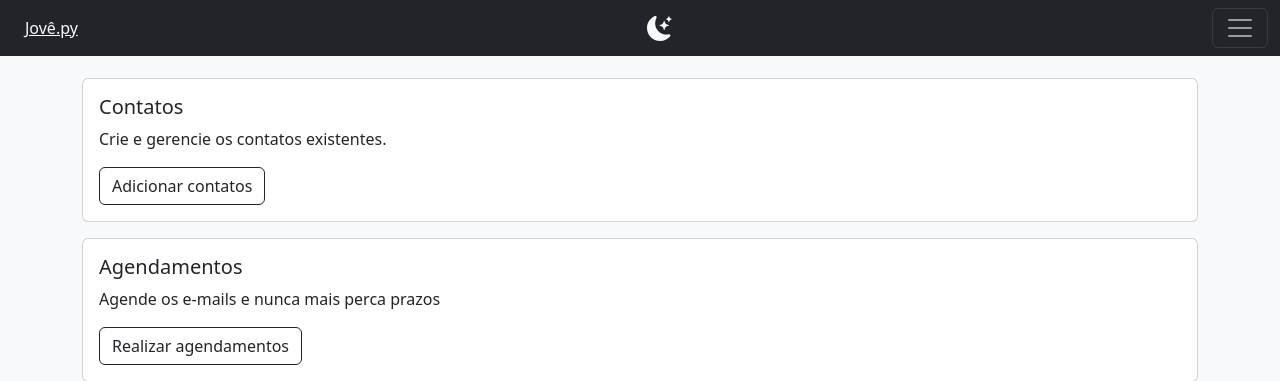
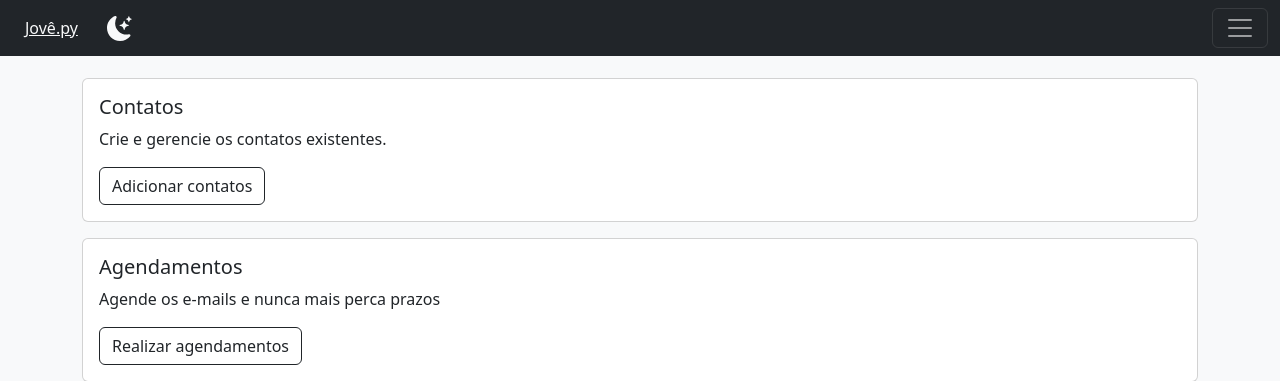
Before and after one commit to PortfolioJovePy/Portfolio, a Django app: page /e-mails/ in a window 1280 px wide. Shown: the top 381 px of the page. Run offline with Django 4.2, Linux system fonts and the light colour scheme; data that the repository does not hold is empty.

Commit message:
Atualizar o base.html

```diff
--- a/principal/templates/base.html
+++ b/principal/templates/base.html
@@ -142,7 +142,8 @@
 <body class="bg-{{request.font}} text-{{request.theme}}">
     <nav class="navbar navbar-{{request.theme}} bg-{{request.theme}} text-{{request.font}} fixed-top">
         <div class="container-fluid bg-{{request.theme}} text-{{request.font}}">
-           <div class="me-3">
+           <div class="d-flex align-items-center">
+            <div class="me-3">
             <a href="{% url 'inicio' %}" class="btn btn-link text-{{request.font}}">
                 Jovê.py
             </a>
@@ -165,7 +166,7 @@
               {%endif%}
             </a>
           </div>
-
+          </div>
           <button class="navbar-toggler" type="button" data-bs-toggle="offcanvas" data-bs-target="#offcanvasNavbar" aria-controls="offcanvasNavbar" aria-label="Toggle navigation">
             <span class="navbar-toggler-icon"></span>
           </button>
```
